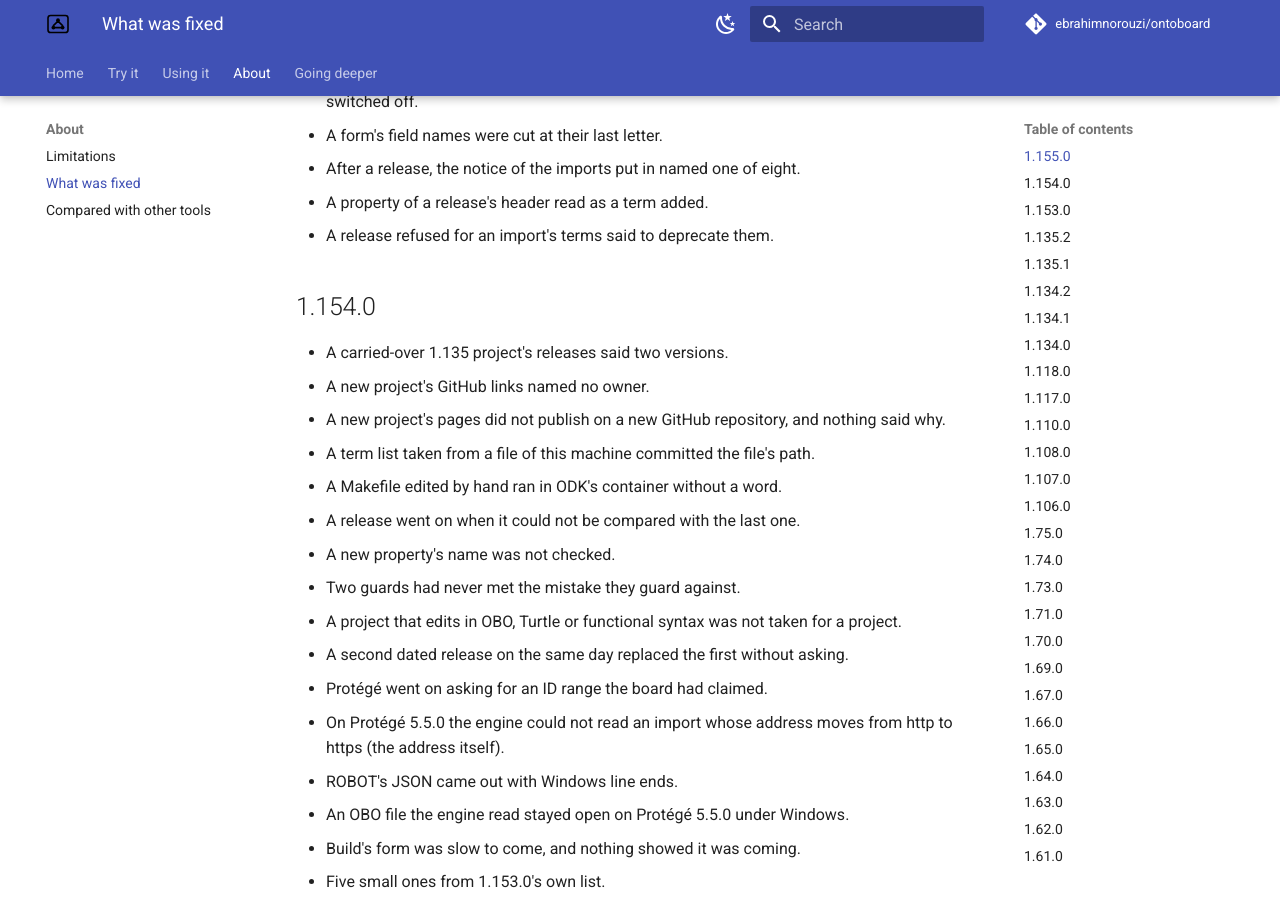
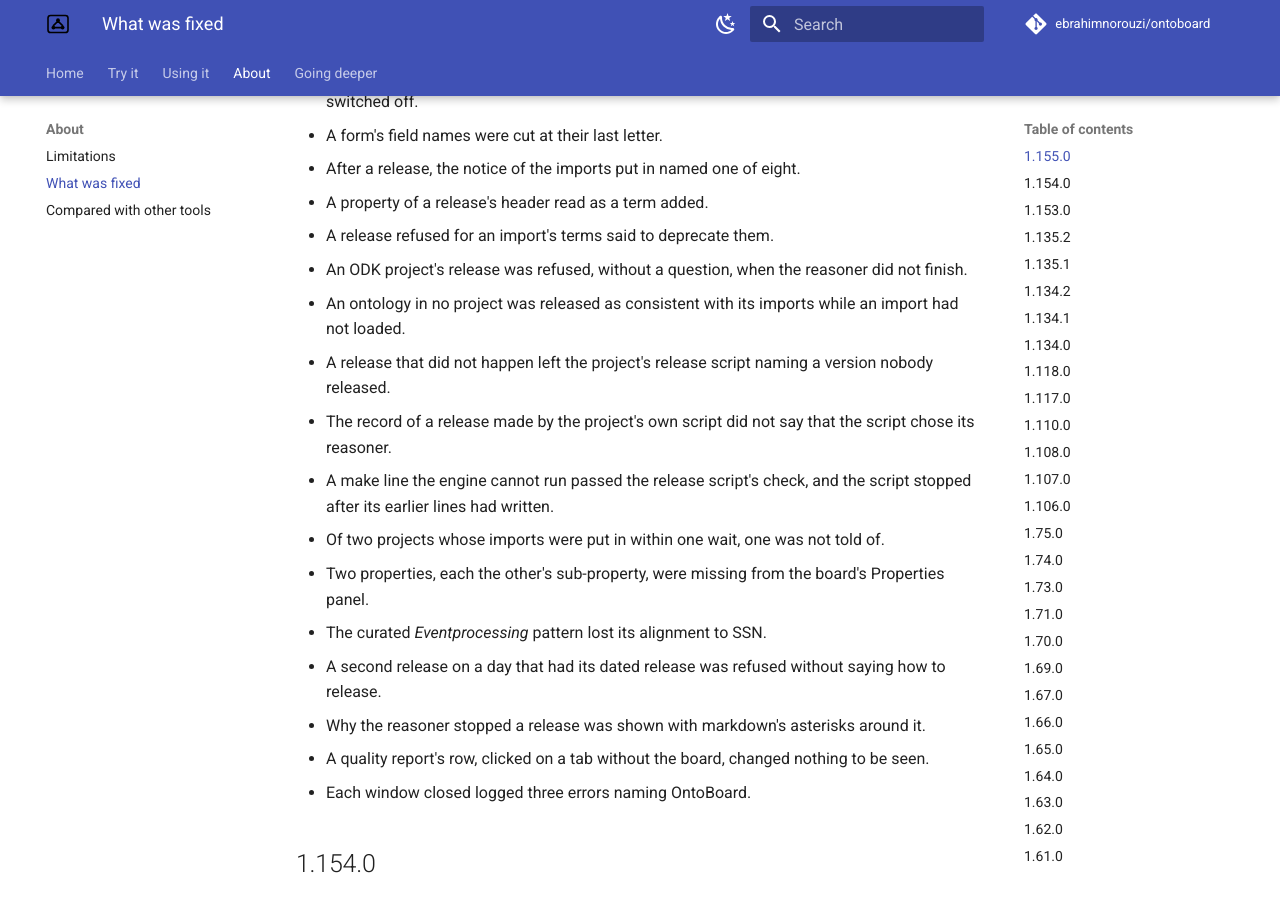
Before and after one commit to ebrahimnorouzi/ontoboard, an MkDocs documentation site: the page built from docs/fixed.md, in a window 1280 px wide and 900 px high, scrolled down 1199 px. Built offline with MkDocs 1.6.1 and Material for MkDocs 9.7.7, drawn with Linux system fonts in a browser that asks for light colours; comment, search, counter and statistics services are not loaded.

Commit message:
docs(1.155.0): what the final review and the hand check fixed, in fixed.md - twelve entries
The defects the final review of 1.155.0 found and the hand check of its release found, each fixed with a test that failed first, in the words of the page.

```diff
--- a/docs/fixed.md
+++ b/docs/fixed.md
@@ -32,6 +32,18 @@ The defects fixed in each release, newest first. Each release's notes on
 - After a release, the notice of the imports put in named one of eight.
 - A property of a release's header read as a term added.
 - A release refused for an import's terms said to deprecate them.
+- An ODK project's release was refused, without a question, when the reasoner did not finish.
+- An ontology in no project was released as consistent with its imports while an import had not loaded.
+- A release that did not happen left the project's release script naming a version nobody released.
+- The record of a release made by the project's own script did not say that the script chose its reasoner.
+- A make line the engine cannot run passed the release script's check, and the script stopped after its earlier lines had written.
+- Of two projects whose imports were put in within one wait, one was not told of.
+- Two properties, each the other's sub-property, were missing from the board's Properties panel.
+- The curated *Eventprocessing* pattern lost its alignment to SSN.
+- A second release on a day that had its dated release was refused without saying how to release.
+- Why the reasoner stopped a release was shown with markdown's asterisks around it.
+- A quality report's row, clicked on a tab without the board, changed nothing to be seen.
+- Each window closed logged three errors naming OntoBoard.
 
 ## 1.154.0
 
```
